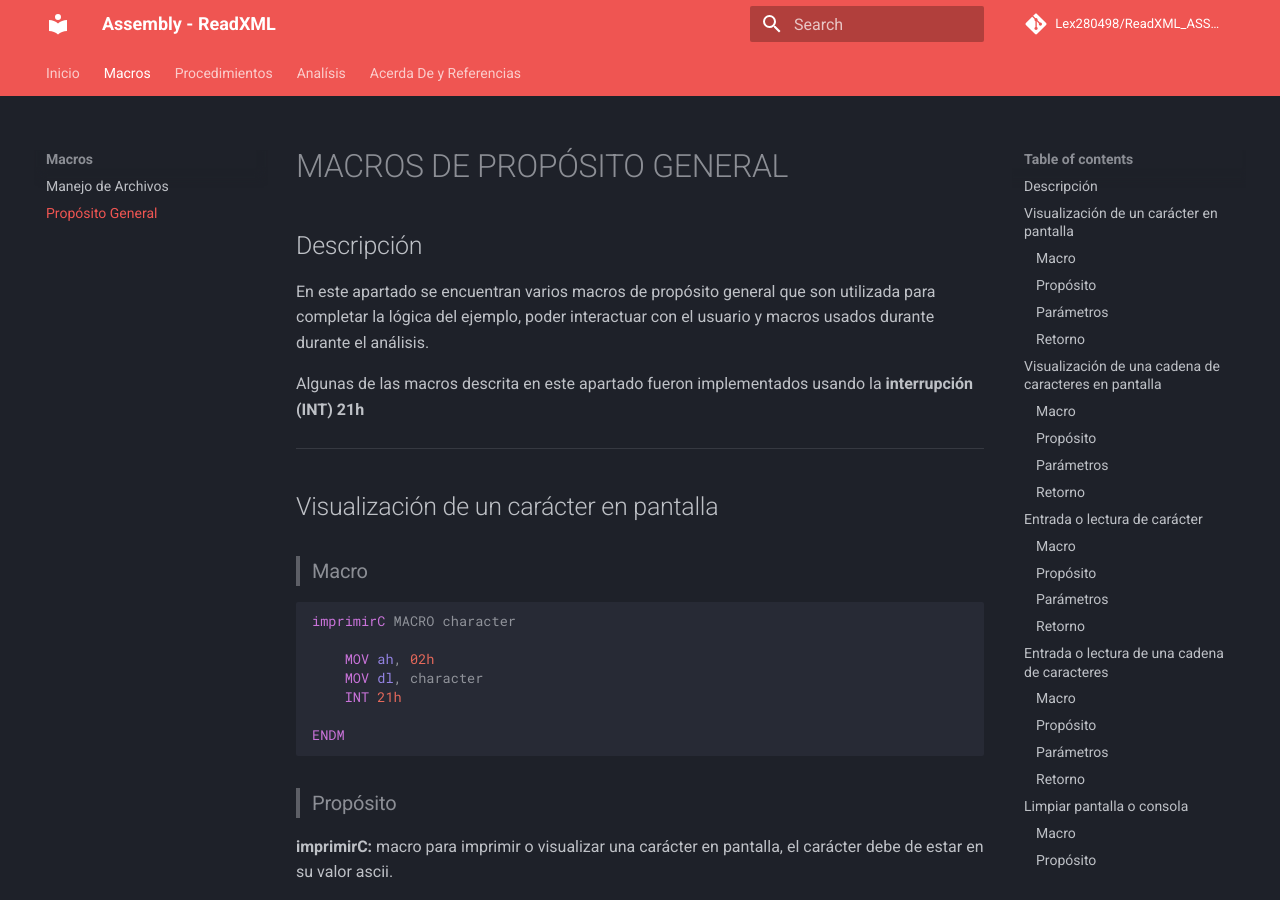
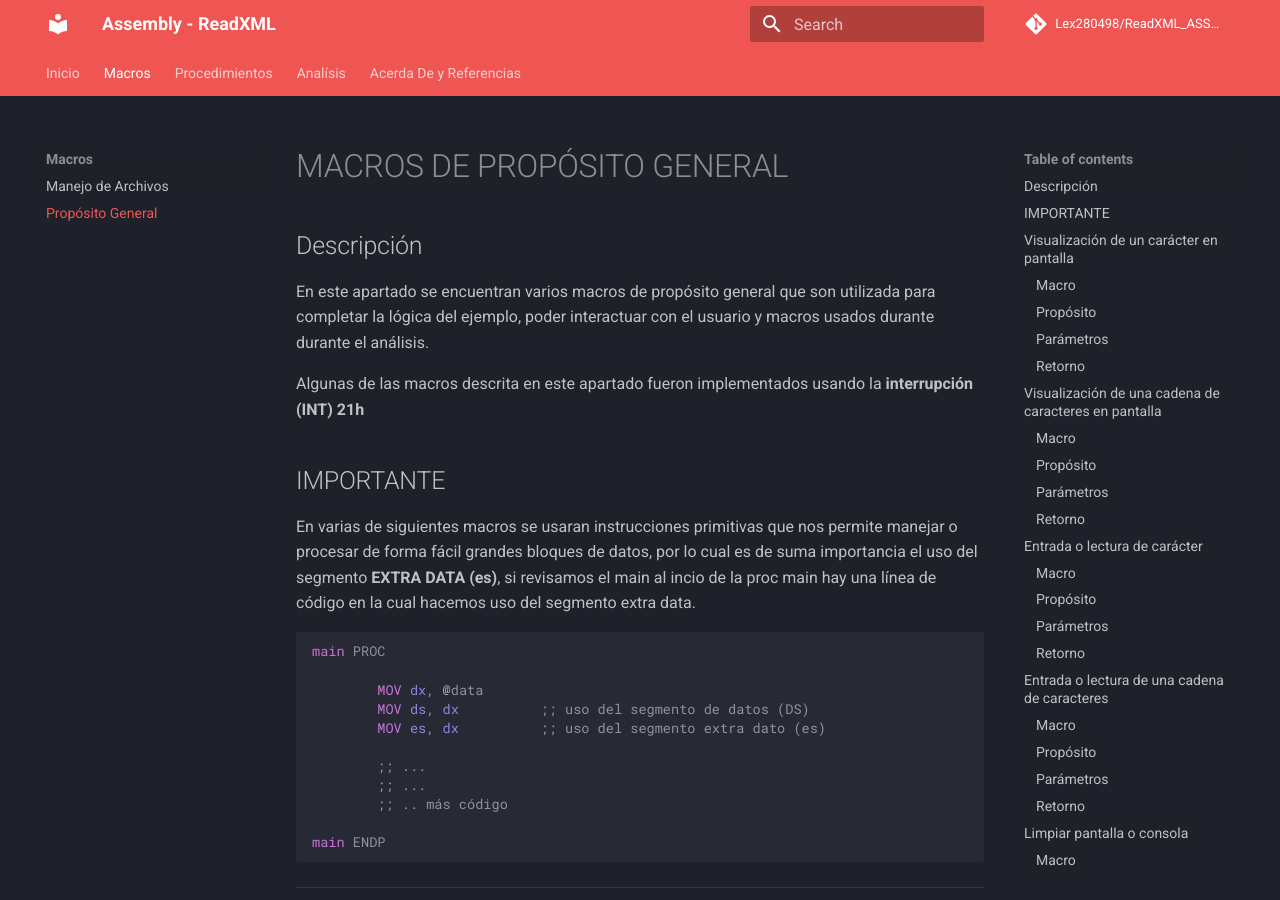
Before and after one commit to LexFer01/ReadXML_ASSEMBLY, an MkDocs documentation site: the page built from docs/macros/macros.md, in a window 1280 px wide and 900 px high. Built offline with MkDocs 1.6.1 and Material for MkDocs 9.7.7, drawn with Linux system fonts in a browser that asks for light colours; comment, search, counter and statistics services are not loaded.

Commit message:
doc modified

````diff
--- a/docs/macros/macros.md
+++ b/docs/macros/macros.md
@@ -5,6 +5,24 @@
 En este apartado se encuentran varios macros de propósito general que son utilizada para completar la lógica del ejemplo, poder interactuar con el usuario y macros usados durante durante el análisis.
 
 Algunas de las macros descrita en este apartado fueron implementados usando la **interrupción (INT) 21h**
+
+## IMPORTANTE
+
+En varias de siguientes macros se usaran instrucciones primitivas que nos permite manejar o procesar de forma fácil grandes bloques de datos, por lo cual es de suma importancia el uso del segmento **EXTRA DATA (es)**, si revisamos el main al incio de la proc main hay una línea de código en la cual hacemos uso del segmento extra data.
+
+```nasm
+main PROC
+
+        MOV dx, @data
+        MOV ds, dx          ;; uso del segmento de datos (DS)
+        MOV es, dx          ;; uso del segmento extra dato (es)
+
+        ;; ...
+        ;; ...
+        ;; .. más código
+
+main ENDP
+```
 
 ---
 
````
